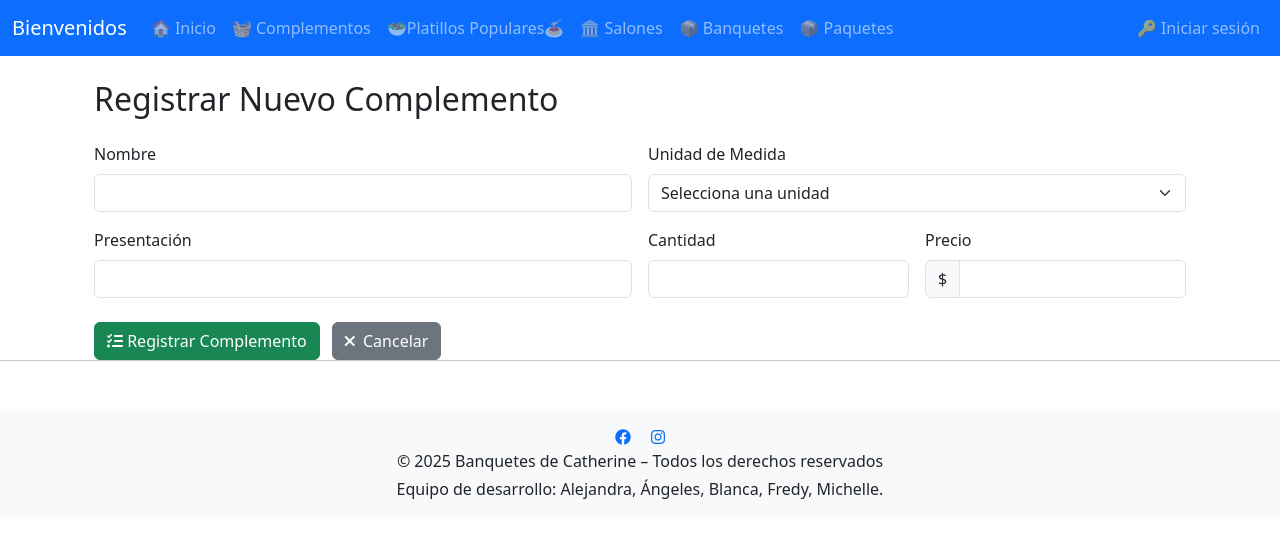
After one commit to FredyRodarte/banquetesCatherine, a Flask app: page /admin/nuevo_complemento in a window 1280 px wide. The commit adds this page. Shown: the top 538 px of the page. Run offline with Flask 3, Linux system fonts and the light colour scheme; some libraries are stand-ins or nearby versions.

Commit message:
CRUD Complementos funcionando

```diff
--- a/app.py
+++ b/app.py
@@ -462,6 +462,7 @@ def eliminar_proyecto(id_proyecto):
         print(f"Error al eliminar proyecto: {e}")
         flash("⚠️ Error al eliminar el proyecto", "danger")
         return redirect(url_for('admin_proyectos'))
+
 #======================================================
 # Ruta para los complementos
 #======================================================
@@ -478,7 +479,8 @@ def admin_complementos():
             NOMBRE_COMPLEMENTO,
             UNIDAD_MEDIDA,
             PRESENTACION,
-            CANTIDAD
+            CANTIDAD,
+            PRECIO
         FROM BANQUETES.COMPLEMENTO
         ORDER BY ID_COMPLEMENTO
         """
@@ -493,7 +495,8 @@ def admin_complementos():
                 'nombre': row[1],
                 'medida': row[2],
                 'presentacion': row[3],
-                'cantidad': row[4]
+                'cantidad': row[4],
+                'precio': row[5]
             })
 
         #cerrar conexion
@@ -503,7 +506,155 @@ def admin_complementos():
         return render_template('/administrador/complementos.html', complementos=complementos)
     except Exception as e:
         print("Error al cargar la tabla complementos", e)
-
+        flash("⚠️ Error al Cargar complementos", "danger")
+
+@app.route('/admin/nuevo_complemento')
+def nuevo_complemento():
+    try:
+        return render_template('/administrador/nuevo_complemento.html')
+    except Exception as e:
+        print("Error al cargar formulario de complemento:", e)
+        flash("⚠️ Error al cargar formulario", "danger")
+        return redirect(url_for('admin_complementos'))
+
+@app.route('/admin/registrar_complemento', methods=['POST'])
+def registrar_complemento():
+    try:
+        # Recuperar datos del formulario
+        nombre = request.form['nombreA']
+        medida = request.form['medidaA']
+        presentacion = request.form['presentacionA']
+        cantidad = request.form['cantidadA']
+        precio = request.form['precioA']
+
+        # Crear conexión a la BD
+        conexion = get_db_connection()
+        cursor1 = conexion.cursor()
+
+        query = """
+        INSERT INTO COMPLEMENTO
+        (ID_COMPLEMENTO, NOMBRE_COMPLEMENTO, UNIDAD_MEDIDA, PRESENTACION, CANTIDAD, PRECIO)
+        VALUES (SQ_ID_COMPLEMENTO.NEXTVAL, :1, :2, :3, :4, :5)
+        """
+
+        cursor1.execute(query, [nombre, medida, presentacion, cantidad, precio])
+        conexion.commit()
+
+        flash("✅ Complemento registrado exitosamente", "success")
+        return redirect(url_for('admin_complementos'))
+
+    except Exception as e:
+        print("Error al registrar complemento:", e)
+        flash("⚠️ Error al registrar complemento", "danger")
+        return redirect(url_for('admin_complementos'))
+    finally:
+        if 'cursor1' in locals(): cursor1.close()
+        if 'conexion' in locals(): conexion.close()
+
+@app.route('/admin/editar_complemento/<int:id_complemento>')
+def editar_complemento(id_complemento):
+    try:
+        conexion = get_db_connection()
+        cursor1 = conexion.cursor()
+
+        query = """
+        SELECT
+            ID_COMPLEMENTO, NOMBRE_COMPLEMENTO, UNIDAD_MEDIDA,
+            PRESENTACION, CANTIDAD, PRECIO
+        FROM BANQUETES.COMPLEMENTO
+        WHERE ID_COMPLEMENTO = :id
+        """
+
+        cursor1.execute(query, {'id': id_complemento})
+        complemento = cursor1.fetchone()
+
+        if not complemento:
+            flash("⚠️ Complemento no encontrado", "warning")
+            return redirect(url_for('admin_complementos'))
+
+        return render_template('/administrador/editar_complemento.html',
+                    complemento={
+                        'id': complemento[0],
+                        'nombre': complemento[1],
+                        'medida': complemento[2],
+                        'presentacion': complemento[3],
+                        'cantidad': complemento[4],
+                        'precio': complemento[5]
+                    })
+
+    except Exception as e:
+        print("Error al cargar complemento para edición:", e)
+        flash("⚠️ Error al cargar complemento", "danger")
+        return redirect(url_for('admin_complementos'))
+    finally:
+        if 'cursor1' in locals(): cursor1.close()
+        if 'conexion' in locals(): conexion.close()
+
+@app.route('/admin/actualizar_complemento', methods=['POST'])
+def actualizar_complemento():
+    try:
+        # Recuperar datos del formulario
+        id_complemento = request.form['id_complementoE']
+        nombre = request.form['nombreE']
+        medida = request.form['medidaE']
+        presentacion = request.form['presentacionE']
+        cantidad = request.form['cantidadE']
+        precio = request.form['precioE']
+
+        # Crear conexión a la BD
+        conexion = get_db_connection()
+        cursor1 = conexion.cursor()
+
+        query = """
+        UPDATE BANQUETES.COMPLEMENTO SET
+            NOMBRE_COMPLEMENTO = :1,
+            UNIDAD_MEDIDA = :2,
+            PRESENTACION = :3,
+            CANTIDAD = :4,
+            PRECIO = :5
+        WHERE ID_COMPLEMENTO = :6
+        """
+
+        cursor1.execute(query, [nombre, medida, presentacion, cantidad, precio, id_complemento])
+        conexion.commit()
+
+        flash("✅ Complemento actualizado exitosamente", "success")
+        return redirect(url_for('admin_complementos'))
+
+    except Exception as e:
+        print("Error al actualizar complemento:", e)
+        flash("⚠️ Error al actualizar complemento", "danger")
+        return redirect(url_for('editar_complemento', id_complemento=id_complemento))
+    finally:
+        if 'cursor1' in locals(): cursor1.close()
+        if 'conexion' in locals(): conexion.close()
+
+@app.route('/admin/eliminar_complemento/<int:id_complemento>', methods=['GET'])
+def eliminar_complemento(id_complemento):
+    try:
+        conexion = get_db_connection()
+        cursor = conexion.cursor()
+
+        # Verificar si existe
+        cursor.execute("SELECT COUNT(*) FROM BANQUETES.COMPLEMENTO WHERE ID_COMPLEMENTO = :id", {'id': id_complemento})
+        if cursor.fetchone()[0] == 0:
+            flash("⚠️ Complemento no encontrado", "warning")
+            return redirect(url_for('admin_complementos'))
+
+        # Eliminar
+        cursor.execute("DELETE FROM BANQUETES.COMPLEMENTO WHERE ID_COMPLEMENTO = :id", {'id': id_complemento})
+        conexion.commit()
+
+        flash("✅ Complemento eliminado exitosamente", "success")
+        return redirect(url_for('admin_complementos'))
+
+    except Exception as e:
+        print("Error al eliminar complemento:", e)
+        flash("⚠️ Error al eliminar complemento", "danger")
+        return redirect(url_for('admin_complementos'))
+    finally:
+        if 'cursor' in locals(): cursor.close()
+        if 'conexion' in locals(): conexion.close()
 
 #=======================================================
 # Ruta base agregar Usuarios(que son los clientes)
--- /dev/null
+++ b/templates/administrador/nuevo_complemento.html
@@ -0,0 +1,63 @@
+{% extends 'base.html' %}
+
+{% block title %} Nuevo Complemento - Administrador {% endblock %}
+
+{% block content %}
+<div class="container mt-4">
+    <div class="d-flex flex-column flex-md-row justify-content-between align-items-start align-items-md-center mb-4">
+        <h2 class="mb-3 mb-md-0">Registrar Nuevo Complemento</h2>
+    </div>
+
+    <form method="POST" action="{{ url_for('registrar_complemento') }}" class="row g-3 needs-validation" novalidate>
+        <!-- Nombre -->
+        <div class="col-md-6">
+            <label for="nombreA" class="form-label">Nombre</label>
+            <input type="text" class="form-control" name="nombreA" id="nombreA" required>
+        </div>
+
+        <!-- Unidad de Medida -->
+        <div class="col-md-6">
+            <label for="medidaA" class="form-label">Unidad de Medida</label>
+            <select name="medidaA" id="medidaA" class="form-select" required>
+                <option value="" selected disabled>Selecciona una unidad</option>
+                <option value="kg">Kilogramos (kg)</option>
+                <option value="g">Gramos (g)</option>
+                <option value="l">Litros (l)</option>
+                <option value="ml">Mililitros (ml)</option>
+                <option value="pz">Piezas (pz)</option>
+            </select>
+        </div>
+
+        <!-- Presentación -->
+        <div class="col-md-6">
+            <label for="presentacionA" class="form-label">Presentación</label>
+            <input type="text" class="form-control" name="presentacionA" id="presentacionA" required>
+        </div>
+
+        <!-- Cantidad -->
+        <div class="col-md-3">
+            <label for="cantidadA" class="form-label">Cantidad</label>
+            <input type="number" class="form-control" name="cantidadA" id="cantidadA" min="0" step="0.01" required>
+        </div>
+
+        <!-- Precio -->
+        <div class="col-md-3">
+            <label for="precioA" class="form-label">Precio</label>
+            <div class="input-group">
+                <span class="input-group-text">$</span>
+                <input type="number" class="form-control" name="precioA" id="precioA" min="0" step="0.01" required>
+            </div>
+        </div>
+
+        <!-- Botones -->
+        <div class="col-12 mt-4">
+            <button class="btn btn-success" type="submit">
+                <i class="fa-solid fa-list-check"></i> Registrar Complemento
+            </button>
+            <a href="{{ url_for('admin_complementos') }}" class="btn btn-secondary ms-2">
+                <i class="fa-solid fa-times me-1"></i> Cancelar
+            </a>
+        </div>
+    </form>
+</div>
+{% endblock %}
```
Also changed, not shown: templates/administrador/complementos.html (+15 -1 lines), templates/administrador/editar_complemento.html (added, +68 -0 lines).
